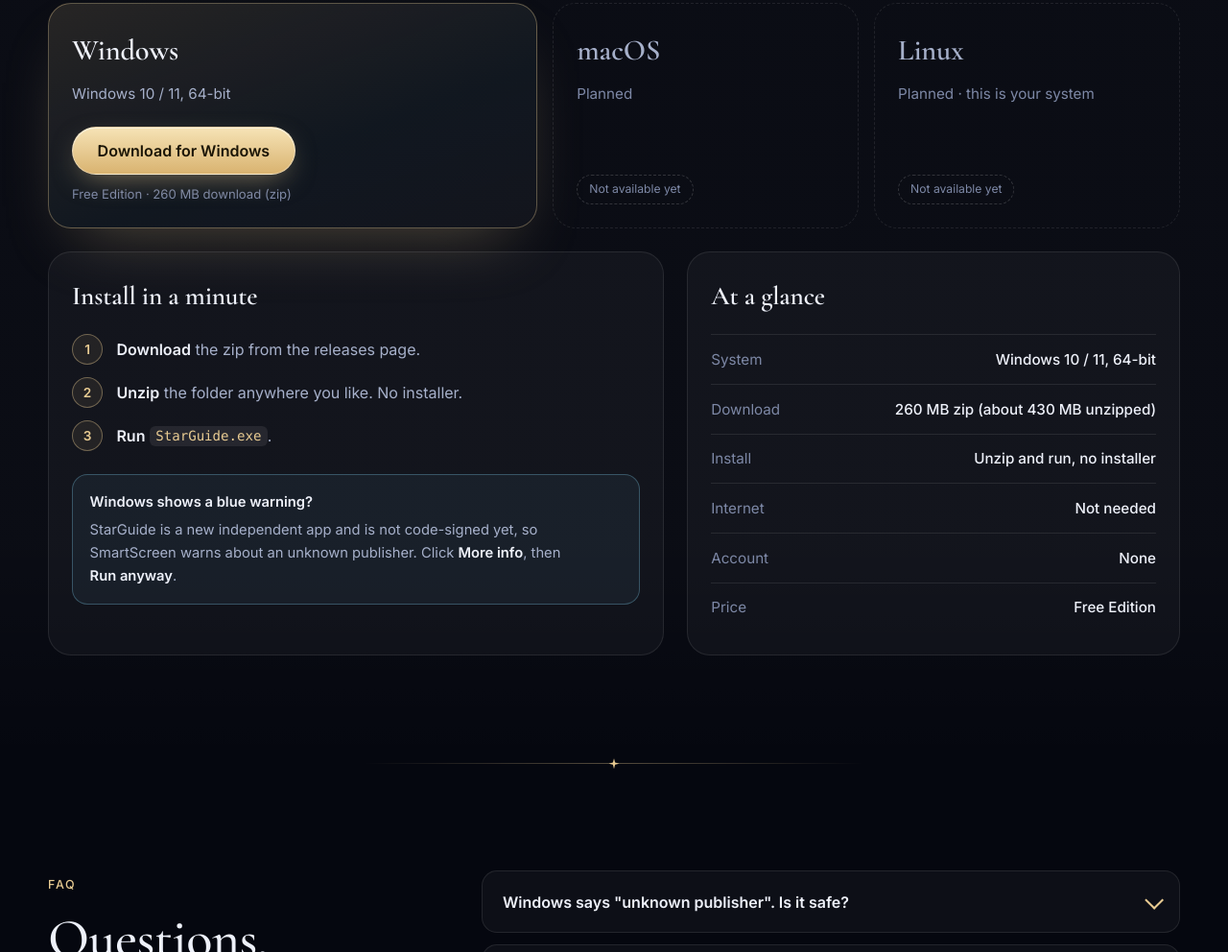
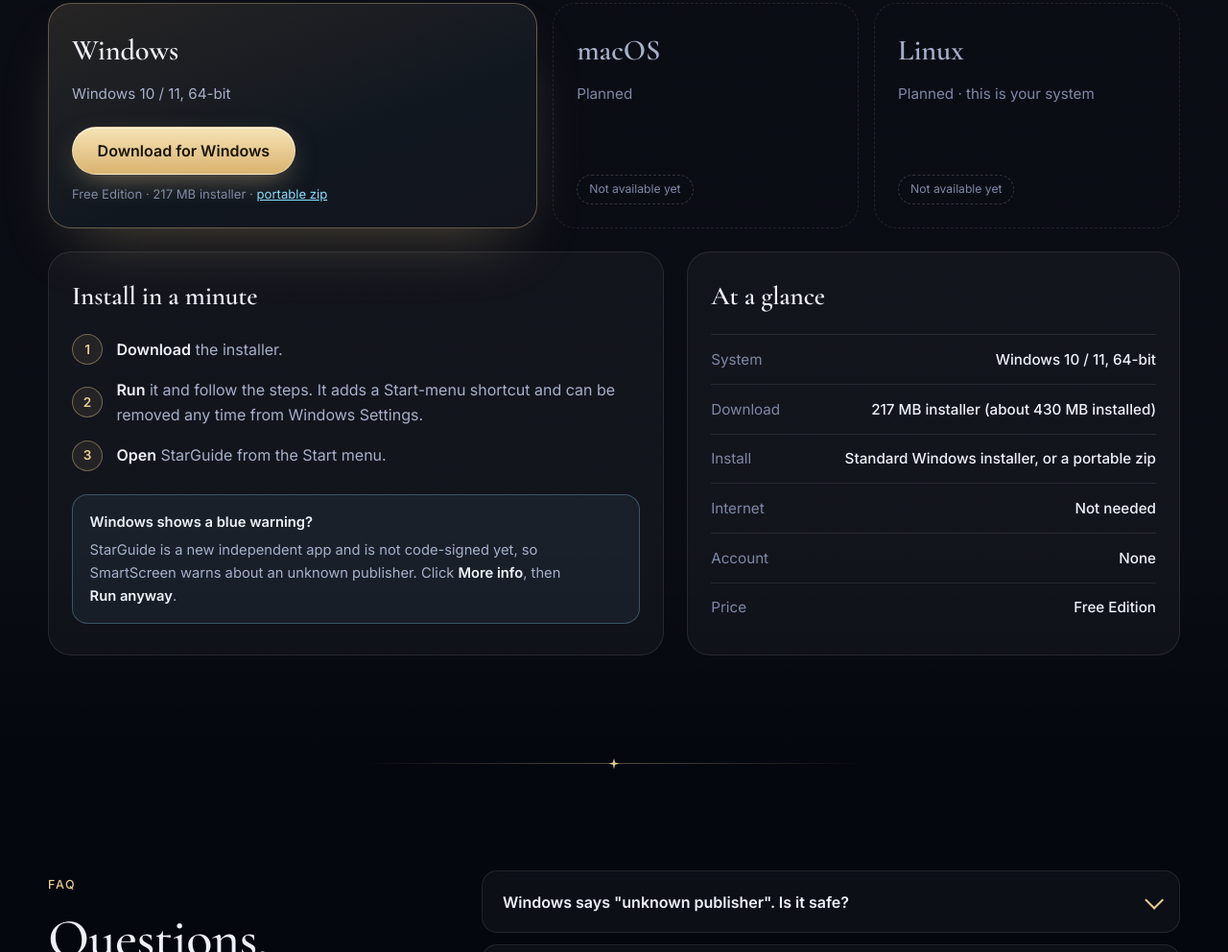
Before and after one commit to 44-61-6B-73-68/StarGuide-releases, a plain HTML site: page index.html in a window 1280 px wide. Shown: the part 6594-7586 px from the top of the page at 96% size. Drawn offline with Linux system fonts and the light colour scheme.

Commit message:
Download page: installer is now the main download, zip stays as portable option

```diff
--- a/index.html
+++ b/index.html
@@ -278,8 +278,8 @@
         <div class="os os--on" role="listitem" id="os-win" data-os="win">
           <h3>Windows</h3>
           <p>Windows 10 / 11, 64-bit</p>
-          <a class="btn btn--lg" href="https://github.com/44-61-6B-73-68/StarGuide-releases/releases/latest">Download for Windows</a>
-          <small>Free Edition · 260 MB download (zip)</small>
+          <a class="btn btn--lg" href="https://github.com/44-61-6B-73-68/StarGuide-releases/releases/latest/download/StarGuide-Setup-1.0.0.exe">Download for Windows</a>
+          <small>Free Edition · 217 MB installer · <a href="https://github.com/44-61-6B-73-68/StarGuide-releases/releases/latest/download/StarGuide-1.0.0-Windows.zip">portable zip</a></small>
         </div>
         <div class="os os--soon" role="listitem" id="os-mac" data-os="mac"><h3>macOS</h3><p>Planned</p><span class="pill">Not available yet</span></div>
         <div class="os os--soon" role="listitem" id="os-lin" data-os="lin"><h3>Linux</h3><p>Planned</p><span class="pill">Not available yet</span></div>
@@ -287,9 +287,9 @@
       <div class="install">
         <h3>Install in a minute</h3>
         <ol class="isteps">
-          <li><span><b>Download</b> the zip from the releases page.</span></li>
-          <li><span><b>Unzip</b> the folder anywhere you like. No installer.</span></li>
-          <li><span><b>Run</b> <code>StarGuide.exe</code>.</span></li>
+          <li><span><b>Download</b> the installer.</span></li>
+          <li><span><b>Run</b> it and follow the steps. It adds a Start-menu shortcut and can be removed any time from Windows Settings.</span></li>
+          <li><span><b>Open</b> StarGuide from the Start menu.</span></li>
         </ol>
         <div class="callout">
           <b>Windows shows a blue warning?</b>
@@ -300,8 +300,8 @@
         <h3>At a glance</h3>
         <dl>
           <div><dt>System</dt><dd>Windows 10 / 11, 64-bit</dd></div>
-          <div><dt>Download</dt><dd>260 MB zip (about 430 MB unzipped)</dd></div>
-          <div><dt>Install</dt><dd>Unzip and run, no installer</dd></div>
+          <div><dt>Download</dt><dd>217 MB installer (about 430 MB installed)</dd></div>
+          <div><dt>Install</dt><dd>Standard Windows installer, or a portable zip</dd></div>
           <div><dt>Internet</dt><dd>Not needed</dd></div>
           <div><dt>Account</dt><dd>None</dd></div>
           <div><dt>Price</dt><dd>Free Edition</dd></div>
@@ -332,7 +332,7 @@
   <div class="wrap reveal">
     <h2 id="closer-h">Find out what is <em>in your sky.</em></h2>
     <p class="sub">Free for Windows. Works offline. Your photos never leave your computer.</p>
-    <p class="cta cta--center"><a class="btn btn--lg" href="https://github.com/44-61-6B-73-68/StarGuide-releases/releases/latest"><svg viewBox="0 0 24 24" aria-hidden="true"><path d="M12 3v12m0 0l-5-5m5 5l5-5M5 20h14" fill="none" stroke="currentColor" stroke-width="2" stroke-linecap="round" stroke-linejoin="round"/></svg>Download for Windows</a></p>
+    <p class="cta cta--center"><a class="btn btn--lg" href="https://github.com/44-61-6B-73-68/StarGuide-releases/releases/latest/download/StarGuide-Setup-1.0.0.exe"><svg viewBox="0 0 24 24" aria-hidden="true"><path d="M12 3v12m0 0l-5-5m5 5l5-5M5 20h14" fill="none" stroke="currentColor" stroke-width="2" stroke-linecap="round" stroke-linejoin="round"/></svg>Download for Windows</a></p>
   </div>
 </section>
 </main>
```
